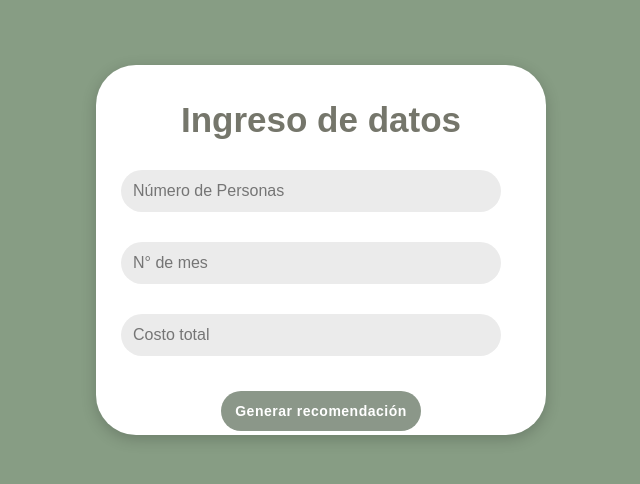
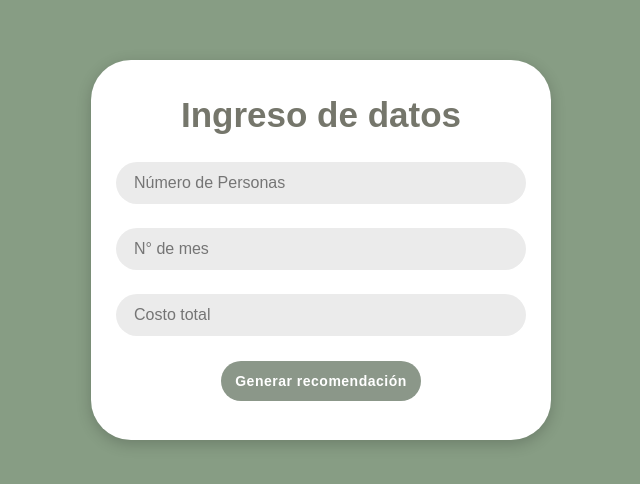
Before and after one commit to VivineyD1az/EcoHome, a React (Create React App) app: page /datainput in a window 1280 px wide. Shown: the part 150-634 px from the top of the page, without its empty margins (319-959 px from the left). Built offline with nearby package versions, Linux system fonts and the light colour scheme.

Commit message:
visual arrangement of data input

```diff
--- a/src/styles/dataInput.css
+++ b/src/styles/dataInput.css
@@ -14,8 +14,8 @@
     margin: 0;
   }
   .container {
-    width: 450px;
-    height: 370px;
+    width: 460px;
+    height: 380px;
     background: white;
     padding: 25px;
     border-radius: 40px;
@@ -27,16 +27,20 @@
     color: #75766b;
     margin-bottom: 15px;
   }
+
   input {
-    width: calc(100% - 20px);
-    padding: 12px;
-    margin: 15px 0;
+  width: 100%;
+  padding: 12px 18px;
+  margin: 12px 0px;
   border-radius: 40px;
   background-color: #EBEBEB;
   color: #737373;
   border: none;
   outline: none;
+  box-sizing: border-box;
 }
+
+
   button {
     background-color: #8B9789;
     color: white;
@@ -46,7 +50,7 @@
     cursor: pointer;
     width: 200px;
     font-size: 14px;
-    margin-top: 20px;
+    margin-top: 13px;
     font-weight: 550;
     letter-spacing: 0.5px;
   }
```
Lines whose indentation alone changed are shown as unchanged.
